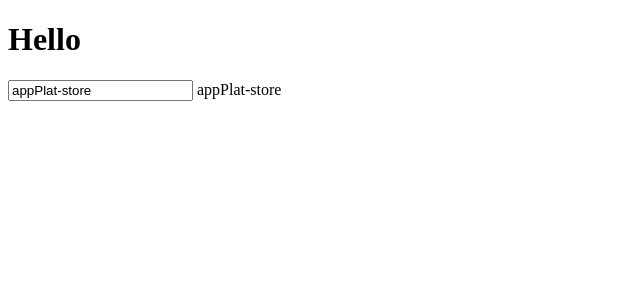
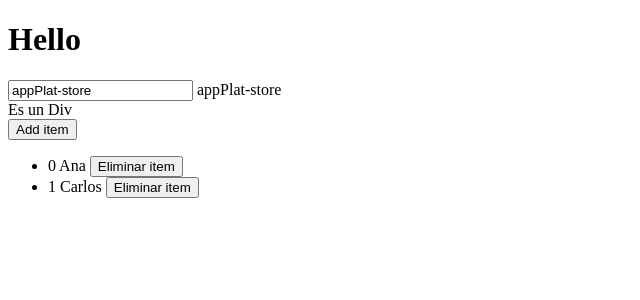
Before and after one commit to primo9293/appPlat-store, an Angular app: page / in a window 1280 px wide. Shown: the top 300 px of the page, without its empty margins (0-640 px from the left). Built offline with nearby package versions, Linux system fonts and the light colour scheme.

Commit message:
Introduccion

```diff
--- a/src/app/app.component.html
+++ b/src/app/app.component.html
@@ -1,4 +1,21 @@
 <h1>Hello</h1>
 <input type="text" [(ngModel)]="title"> {{title}}
 
+<div *ngIf="1 == 1">
+    Es un Div
+</div>
+<div *ngIf="title === 'carlos'">
+    Si es True
+</div>
+
+<button (click)="addItem()">Add item</button>
+
+<ul>
+    <li *ngIf="items.length === 0">No hay Items</li>
+    <li *ngFor="let name of items; index as i">
+        {{ i }} {{ name }}
+        <button (click)="deleteItem(i)">Eliminar item</button>
+    </li>
+</ul>
+
 <router-outlet></router-outlet>
--- a/src/app/app.component.ts
+++ b/src/app/app.component.ts
@@ -7,4 +7,15 @@ import { Component } from '@angular/core';
 })
 export class AppComponent {
   title = 'appPlat-store';
+  // Introducción
+  items = ['Ana', 'Carlos'];
+
+  addItem(){
+    this.items.push('Nuevo');
+  }
+
+  deleteItem(index: number){
+    this.items.splice(index, 1);
+  }
+  //
 }
```
